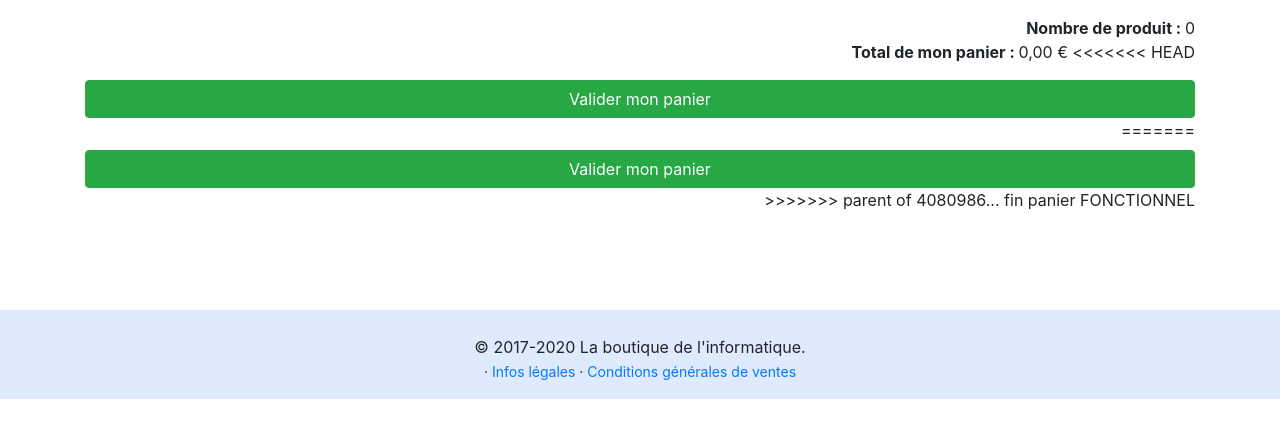
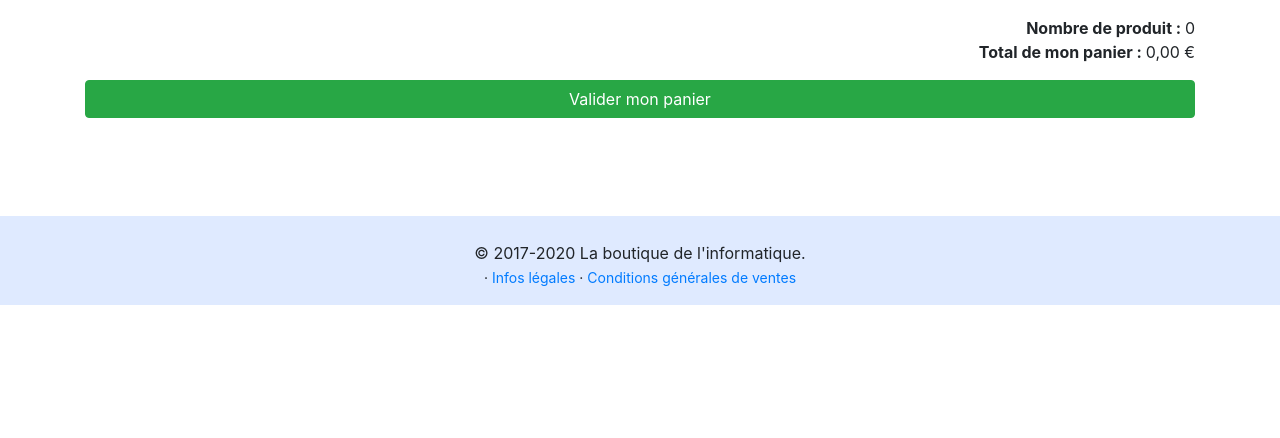
Before and after one commit to alexandre-leng/Boutique-Informatique-Symfony, a Symfony app: template laboutiqueinformatique/templates/cart/index.html.twig in a window 1280 px wide. Shown: the part 195-633 px from the top of the page. Run offline with Twig, Linux system fonts and the light colour scheme; the template is opened without the code that fills it, so the values that code supplies are empty; some libraries are stand-ins or nearby versions.

Commit message:
Update index.html.twig

```diff
--- a/laboutiqueinformatique/templates/cart/index.html.twig
+++ b/laboutiqueinformatique/templates/cart/index.html.twig
@@ -38,10 +38,7 @@
     <div class="text-right mb-5">
         <b>Nombre de produit : </b>{{ cart|length }}</br>
         <b>Total de mon panier : </b> {{ (total / 100) | number_format( 2, ',', '.') }} €
-<<<<<<< HEAD
+
         <a href="{{ path('order')}} " class="btn btn-success btn-block mt-3">Valider mon panier</a>
-=======
-        <a href="" class="btn btn-success btn-block">Valider mon panier</a>
->>>>>>> parent of 4080986... fin panier FONCTIONNEL
     </div>
 {% endblock %}
```
